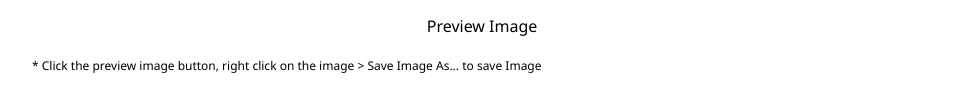
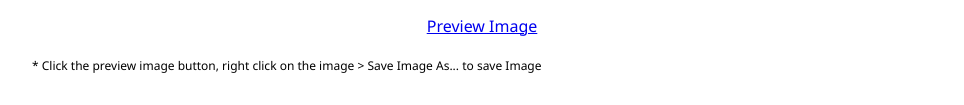
Before and after one commit to elhakimyasya/thumbs, a plain HTML site: page index.html in a window 1280 px wide. Shown: the part 637-742 px from the top of the page, without its empty margins (158-1122 px from the left). Drawn offline with Linux system fonts and the light colour scheme; a script that the page names is missing; a web font is replaced by a local one.

Commit message:
Update index.html

```diff
--- a/index.html
+++ b/index.html
@@ -82,9 +82,9 @@
 	</div>
 
 	<div class="btnnn">
-		<div id="btn-Preview-Image">
+		<a id="btn-Preview-Image" href="#previewImage">
 			Preview Image
-		</div>
+		</a>
 	</div>
 
 	<div id="previewImage"></div>
@@ -103,10 +103,12 @@
 			var getCanvas;
 
 			$("#btn-Preview-Image").on('click', function() {
+
 				html2canvas(element, {
 					onrendered: function(canvas) {
 						$("#previewImage").html(canvas);
 						getCanvas = canvas;
+
 					}
 				});
 			});
```
